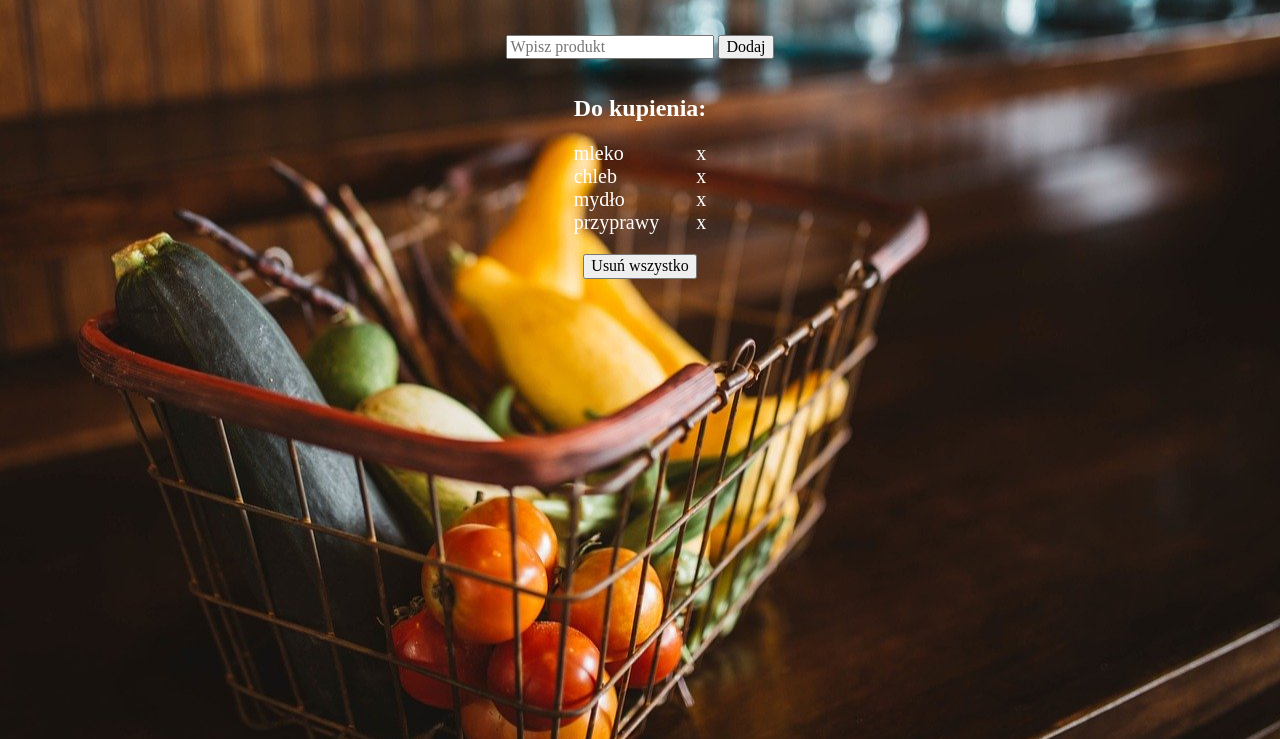
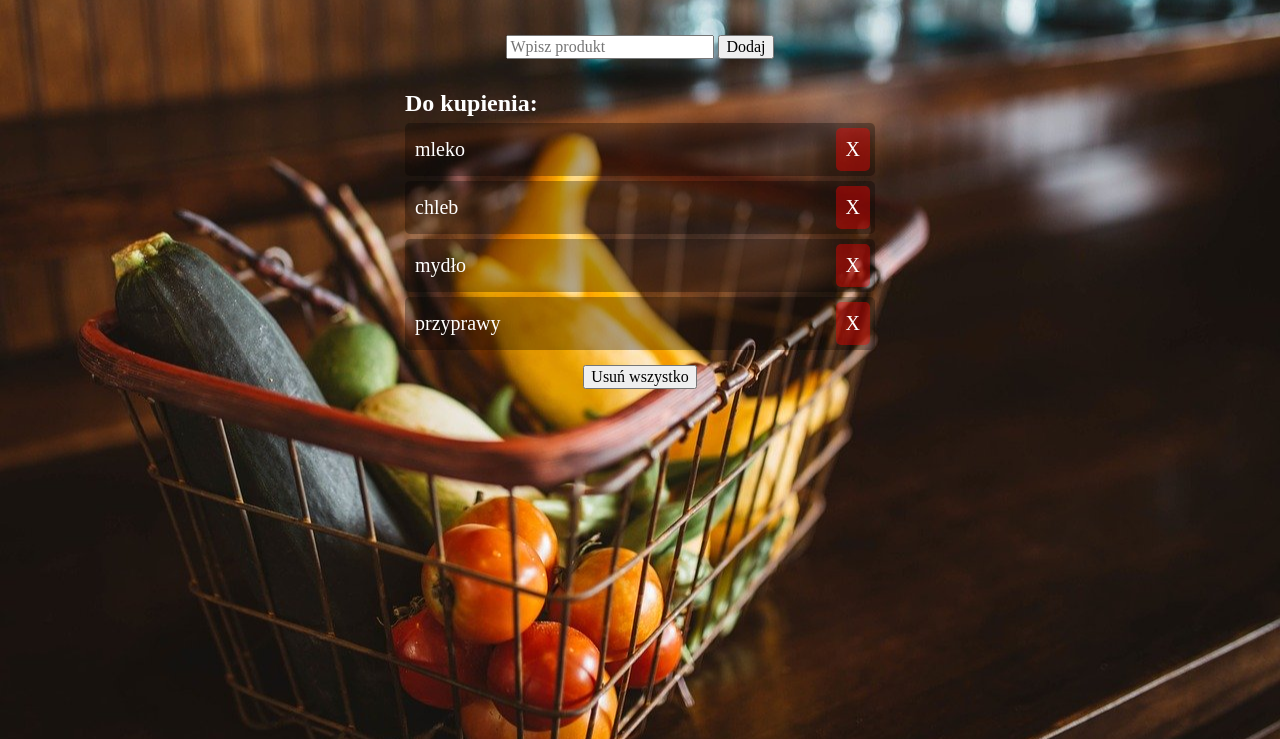
Before and after one commit to kamilbaczynski/shopping-list, a website: page src/content/index.html in a window 1280 px wide. Shown: the part 61-800 px from the top of the page. Drawn offline with nearby package versions, Linux system fonts and the light colour scheme; files that its build step writes are made by us from their sources; files whose address does not match are found by name.

Commit message:
Styles: Shopping list and list elements

```diff
--- a/src/content/index.html
+++ b/src/content/index.html
@@ -57,28 +57,28 @@
           <li class="to-buy__list--item list-element">
 
             <span class="list-element__name">mleko</span>
-            <a class="list-element__delete" href="#">x</a>
+            <a class="list-element__delete" href="#">X</a>
 
           </li>
 
           <li class="to-buy__list--item list-element">
 
             <span class="list-element__name">chleb</span>
-            <a class="list-element__delete" href="#">x</a>
+            <a class="list-element__delete" href="#">X</a>
 
           </li>
 
           <li class="to-buy__list--item list-element">
 
             <span class="list-element__name">mydło</span>
-            <a class="list-element__delete" href="#">x</a>
+            <a class="list-element__delete" href="#">X</a>
 
           </li>
 
           <li class="to-buy__list--item list-element">
 
             <span class="list-element__name">przyprawy</span>
-            <a class="list-element__delete" href="#">x</a>
+            <a class="list-element__delete" href="#">X</a>
 
           </li>
 
--- a/src/js/main.js
+++ b/src/js/main.js
@@ -58,7 +58,7 @@ addForm.addEventListener('submit', e => {
     toBuyList.innerHTML += `
     <li class="to-buy__list--item list-element">
       <span class="list-element__name">${input.value}</span>
-      <a class="list-element__delete" href="#">x</a>
+      <a class="list-element__delete" href="#">X</a>
     </li>
     `;
 
--- a/src/scss/main.scss
+++ b/src/scss/main.scss
@@ -56,12 +56,15 @@ main {
 
 }
 
+
 .to-buy {
 
-  margin-bottom: 20px;
+  width: 100%;
+  padding: 10px;
+
 
   &__title {
-
+    margin: 5px 5px
   }
 
   &__list {
@@ -76,20 +79,37 @@ main {
 
 .list-element {
 
+  background-color: rgba(0, 0, 0, 0.3);
+  border-radius: 5px;
+
+  margin: 5px 5px;
+
   display: flex;
   flex-direction: row;
   justify-content: space-between;
 
   &__name {
+
+    padding: 15px 10px;
     display: inline-block;
     font-size: 20px;
+
   }
 
   &__delete {
+
+    border-radius: 5px;
+    background-color: rgba(255, 0, 0, 0.4);
+    color: white;
+
     display: inline-block;
+
+    padding: 10px;
+    margin: 5px;
+
     text-decoration: none;
-    color: white;
     font-size: 20px
+
   }
 
 }
@@ -97,7 +117,6 @@ main {
 .line-through {
   text-decoration: line-through;
 }
-
 
 
 .pop-up {
```
